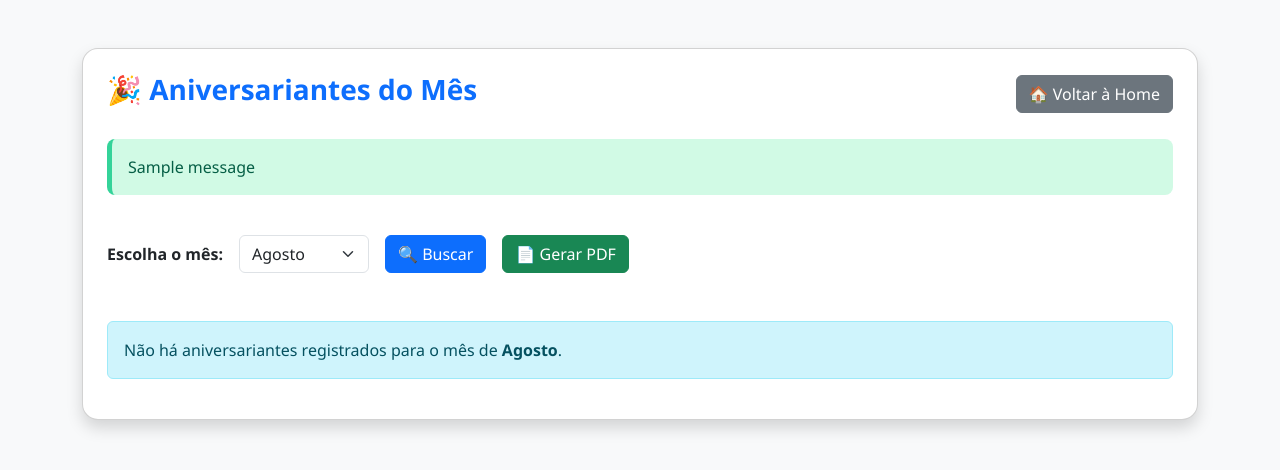
After one commit to HRRBC/dp_ses, a Django app: page /auth/aniversariantes/ in a window 1280 px wide. The commit adds this page. Shown: the top 470 px of the page. Run offline with Django 5.2, Linux system fonts and the light colour scheme; a user stored in the database is signed in; data comes from the database, SQL or seed files in the repository; both versions use the stored data as it was after the commit; one stand-in notice (Sample message) is shown.

Commit message:
adicionado novas funções em ambiente de testes
Adicionado a função Aniversariantes

```diff
--- a/dp_ses_management/urls.py
+++ b/dp_ses_management/urls.py
@@ -14,4 +14,6 @@ urlpatterns = [
     path('colaboradores/editar/<int:id>/', views.editar_colaborador, name='editar_colaborador'),
     path('colaboradores/folha-de-ponto-selecao/<int:id>/', views.folha_de_ponto_selecao, name='folha_de_ponto_selecao'),
     path('gerar-folha-ponto-pdf/', views.gerar_folha_ponto_pdf, name='gerar_folha_ponto_pdf'),
+    path('aniversariantes/', views.listar_aniversariantes, name='listar_aniversariantes'),
+    path('aniversariantes/pdf/<str:mes>/', views.gerar_aniversariantes_pdf, name='gerar_aniversariantes_pdf'),
 ]
--- a/dp_ses_management/views.py
+++ b/dp_ses_management/views.py
@@ -7,16 +7,19 @@ from django.contrib.auth import login as login_django
 from django.contrib.auth.decorators import login_required
 from django.contrib import messages
 import logging
-logger = logging.getLogger(__name__)
-
-# --- Importações para manipulação de PDF (Adicionadas/Verificadas) ---
-from PyPDF2 import PdfReader, PdfWriter # Certifique-se que PyPDF2 está instalado (pip install pypdf2)
-from reportlab.pdfgen import canvas # Certifique-se que reportlab está instalado (pip install reportlab)
+from datetime import datetime
+import os
+from django.conf import settings
+from reportlab.pdfgen import canvas
 from reportlab.lib.pagesizes import A4
 from io import BytesIO
-import os
-from django.conf import settings # Para acessar BASE_DIR
+from PyPDF2 import PdfReader, PdfWriter
+from django.utils import timezone
+from reportlab.lib import colors
+from reportlab.platypus import SimpleDocTemplate, Table, TableStyle, Paragraph
+from reportlab.lib.styles import getSampleStyleSheet, ParagraphStyle
 
+logger = logging.getLogger(__name__)
 
 def login(request):
     if request.method == "GET":
@@ -169,7 +172,7 @@ def editar_colaborador(request, id):
 def listar_colaboradores(request):
     filtro_setor = request.GET.get('setor', '')
     filtro_status = request.GET.get('status', '')
-    filtro_busca_nome = request.GET.get('busca_nome', '').strip() # NOVO: Captura o termo de busca
+    filtro_busca_nome = request.GET.get('busca_nome', '').strip()
 
     colaboradores = Colaborador.objects.all().order_by('nome_completo')
 
@@ -178,9 +181,7 @@ def listar_colaboradores(request):
     if filtro_status:
         colaboradores = colaboradores.filter(status=filtro_status)
 
-    # NOVO: Aplica o filtro de busca por nome, se houver um termo
     if filtro_busca_nome:
-        # __icontains faz uma busca case-insensitive e parcial
         colaboradores = colaboradores.filter(nome_completo__icontains=filtro_busca_nome)
 
     setores_choices = [choice[0] for choice in Colaborador.SETOR_CHOICES]
@@ -190,7 +191,7 @@ def listar_colaboradores(request):
         'colaboradores': colaboradores,
         'filtro_setor': filtro_setor,
         'filtro_status': filtro_status,
-        'filtro_busca_nome': filtro_busca_nome, # NOVO: Passa o termo de busca de volta para o template
+        'filtro_busca_nome': filtro_busca_nome,
         'setores': sorted(list(set(setores_choices))),
         'status_opcoes': status_choices,
     }
@@ -264,7 +265,7 @@ def gerar_folha_ponto_pdf(request):
 
             can.save()
             packet.seek(0)
-            novo_conteudo = PdfReader(packet) # Variável definida aqui
+            novo_conteudo = PdfReader(packet)
 
             # --- DEBUG: Verifique se o overlay tem páginas ---
             print(f"DEBUG: Novo conteúdo (overlay) tem páginas? {len(novo_conteudo.pages) > 0}")
@@ -309,3 +310,96 @@ def gerar_folha_ponto_pdf(request):
 
     messages.error(request, "Requisição inválida para gerar o PDF da folha de ponto.")
     return redirect('tarefas:listar_colaboradores')
+
+@login_required(login_url='/auth/login/')
+def listar_aniversariantes(request):
+    colaboradores = None
+    mes_selecionado = request.GET.get('mes', str(timezone.now().month).zfill(2))
+    mes_nome = ""
+
+    meses = {
+        '01': 'Janeiro', '02': 'Fevereiro', '03': 'Março', '04': 'Abril',
+        '05': 'Maio', '06': 'Junho', '07': 'Julho', '08': 'Agosto',
+        '09': 'Setembro', '10': 'Outubro', '11': 'Novembro', '12': 'Dezembro',
+    }
+
+    if mes_selecionado and mes_selecionado in meses:
+        try:
+            colaboradores = Colaborador.objects.filter(data_nascimento__month=mes_selecionado).order_by('data_nascimento__day', 'nome_completo')
+            mes_nome = meses.get(mes_selecionado, '')
+        except Exception as e:
+            messages.error(request, f"Erro ao buscar aniversariantes: {e}")
+            logger.error(f"Erro ao buscar aniversariantes: {e}")
+    else:
+        mes_selecionado = str(timezone.now().month).zfill(2)
+        colaboradores = Colaborador.objects.filter(data_nascimento__month=mes_selecionado).order_by('data_nascimento__day', 'nome_completo')
+        mes_nome = meses.get(mes_selecionado, '')
+
+    context = {
+        'colaboradores': colaboradores,
+        'meses': meses.items(),
+        'mes_selecionado': mes_selecionado,
+        'mes_nome': mes_nome,
+    }
+    return render(request, 'tarefas/aniversariantes.html', context)
+
+# NOVO: Função para gerar o PDF dos aniversariantes
+@login_required(login_url='/auth/login/')
+def gerar_aniversariantes_pdf(request, mes):
+    meses_nomes = {
+        '01': 'Janeiro', '02': 'Fevereiro', '03': 'Março', '04': 'Abril',
+        '05': 'Maio', '06': 'Junho', '07': 'Julho', '08': 'Agosto',
+        '09': 'Setembro', '10': 'Outubro', '11': 'Novembro', '12': 'Dezembro',
+    }
+
+    mes_nome = meses_nomes.get(mes, 'Mês Desconhecido')
+    colaboradores = Colaborador.objects.filter(data_nascimento__month=mes).order_by('data_nascimento__day', 'nome_completo')
+
+    if not colaboradores.exists():
+        messages.warning(request, f"Não há aniversariantes para o mês de {mes_nome}.")
+        return redirect('tarefas:listar_aniversariantes')
+
+    response = HttpResponse(content_type='application/pdf')
+    filename = f"Aniversariantes_{mes_nome}_{timezone.now().year}.pdf"
+    response['Content-Disposition'] = f'attachment; filename="{filename}"'
+
+    buffer = BytesIO()
+    doc = SimpleDocTemplate(buffer, pagesize=A4)
+    elements = []
+
+    styles = getSampleStyleSheet()
+    styles.add(ParagraphStyle(name='TitleStyle', fontSize=18, leading=22, alignment=1, spaceAfter=12, fontName='Helvetica-Bold'))
+    styles.add(ParagraphStyle(name='HeadingStyle', fontSize=14, leading=18, alignment=0, spaceAfter=6, fontName='Helvetica-Bold'))
+
+    elements.append(Paragraph("Lista de Aniversariantes", styles['TitleStyle']))
+    elements.append(Paragraph(f"Mês de {mes_nome}", styles['HeadingStyle']))
+
+    data = [['Nome Completo', 'Data de Nascimento', 'Cargo', 'Setor']]
+    for colaborador in colaboradores:
+        data.append([
+            colaborador.nome_completo,
+            colaborador.data_nascimento.strftime("%d/%m/%Y"),
+            colaborador.get_cargo_display(),
+            colaborador.get_setor_trabalho_display(),
+        ])
+
+    table_style = TableStyle([
+        ('BACKGROUND', (0, 0), (-1, 0), colors.lightgrey),
+        ('GRID', (0, 0), (-1, -1), 1, colors.black),
+        ('BOX', (0, 0), (-1, -1), 1, colors.black),
+        ('ALIGN', (0, 0), (-1, -1), 'LEFT'),
+        ('FONTNAME', (0, 0), (-1, 0), 'Helvetica-Bold'),
+        ('BOTTOMPADDING', (0, 0), (-1, 0), 12),
+        ('BACKGROUND', (0, 1), (-1, -1), colors.white),
+    ])
+
+    table = Table(data)
+    table.setStyle(table_style)
+    elements.append(table)
+
+    doc.build(elements)
+
+    pdf = buffer.getvalue()
+    buffer.close()
+    response.write(pdf)
+    return response
--- /dev/null
+++ b/templates/tarefas/aniversariantes.html
@@ -0,0 +1,121 @@
+<!DOCTYPE html>
+<html lang="pt-BR">
+<head>
+    {% load static %}
+    <meta charset="UTF-8">
+    <meta name="viewport" content="width=device-width, initial-scale=1.0">
+    <title>Aniversariantes do Mês</title>
+    <link rel="icon" href="{% static 'imagens/favicon.ico' %}" type="image/x-icon">
+    <link href="https://cdn.jsdelivr.net/npm/bootstrap@5.3.0/dist/css/bootstrap.min.css" rel="stylesheet">
+    <style>
+        body {
+            font-family: 'Segoe UI', sans-serif;
+            background-color: #f8f9fa;
+        }
+        .card {
+            border-radius: 1rem;
+        }
+        .message {
+            border-left: 5px solid;
+            padding: 1rem;
+            border-radius: 0.5rem;
+            margin-bottom: 1rem;
+        }
+        .message-success {
+            background-color: #d1fae5;
+            border-color: #34d399;
+            color: #065f46;
+        }
+        .message-error {
+            background-color: #fee2e2;
+            border-color: #ef4444;
+            color: #991b1b;
+        }
+        .message-info {
+            background-color: #e0f2fe;
+            border-color: #3b82f6;
+            color: #1e40af;
+        }
+    </style>
+</head>
+<body>
+    <div class="container py-5">
+        <div class="card shadow p-4">
+            <div class="d-flex justify-content-between align-items-center mb-4">
+                <h1 class="h3 fw-bold text-primary">🎉 Aniversariantes do Mês</h1>
+                <a href="{% url 'tarefas:home' %}" class="btn btn-secondary">
+                    🏠 Voltar à Home
+                </a>
+            </div>
+
+            {% if messages %}
+                <div class="mb-4">
+                    {% for message in messages %}
+                        <div class="message message-{{ message.tags }} {% if message.tags == 'error' %}message-error{% elif message.tags == 'success' %}message-success{% else %}message-info{% endif %}">
+                            {{ message }}
+                        </div>
+                    {% endfor %}
+                </div>
+            {% endif %}
+
+<form method="get" action="{% url 'tarefas:listar_aniversariantes' %}" class="row g-3 align-items-center mb-4">
+    <div class="col-auto">
+        <label for="mes" class="col-form-label fw-semibold">Escolha o mês:</label>
+    </div>
+    <div class="col-auto">
+        <select name="mes" id="mes" class="form-select">
+            {% for value, name in meses %}
+                <option value="{{ value }}" {% if mes_selecionado == value %}selected{% endif %}>
+                    {{ name }}
+                </option>
+            {% endfor %}
+        </select>
+    </div>
+    <div class="col-auto">
+        <button type="submit" class="btn btn-primary">
+            🔍 Buscar
+        </button>
+    </div>
+    {# NOVO: Botão para gerar o PDF #}
+    <div class="col-auto">
+        <a href="{% url 'tarefas:gerar_aniversariantes_pdf' mes=mes_selecionado %}" class="btn btn-success">
+            📄 Gerar PDF
+        </a>
+    </div>
+</form>
+
+            {% if colaboradores %}
+                <h2 class="h5 text-secondary mb-3">🎂 Aniversariantes de <strong>{{ mes_nome }}</strong></h2>
+                <div class="table-responsive">
+                    <table class="table table-hover table-bordered align-middle">
+                        <thead class="table-light">
+                            <tr>
+                                <th>Nome Completo</th>
+                                <th>Data de Nascimento</th>
+                                <th>Cargo</th>
+                                <th>Setor</th>
+                            </tr>
+                        </thead>
+                        <tbody>
+                            {% for colaborador in colaboradores %}
+                                <tr>
+                                    <td>{{ colaborador.nome_completo }}</td>
+                                    <td>{{ colaborador.data_nascimento|date:"d/m/Y" }}</td>
+                                    <td>{{ colaborador.get_cargo_display }}</td>
+                                    <td>{{ colaborador.get_setor_trabalho_display }}</td>
+                                </tr>
+                            {% endfor %}
+                        </tbody>
+                    </table>
+                </div>
+            {% else %}
+                <div class="alert alert-info mt-4" role="alert">
+                    Não há aniversariantes registrados para o mês de <strong>{{ mes_nome }}</strong>.
+                </div>
+            {% endif %}
+        </div>
+    </div>
+
+    <script src="https://cdn.jsdelivr.net/npm/bootstrap@5.3.0/dist/js/bootstrap.bundle.min.js"></script>
+</body>
+</html>
--- a/templates/tarefas/home.html
+++ b/templates/tarefas/home.html
@@ -85,12 +85,12 @@
         Férias
     </button>
 
-            <button class="flex flex-col items-center justify-center p-6 md:p-8 bg-blue-200 text-blue-800 text-lg font-semibold rounded-xl shadow-md hover:bg-blue-300 transition duration-300 ease-in-out transform hover:scale-105 text-center">
+    <a href="{% url 'tarefas:listar_aniversariantes' %}" class="flex flex-col items-center justify-center p-6 md:p-8 bg-blue-200 text-blue-800 text-lg font-semibold rounded-xl shadow-md hover:bg-blue-300 transition duration-300 ease-in-out transform hover:scale-105 text-center">
         <svg xmlns="http://www.w3.org/2000/svg" width="32" height="32" viewBox="0 0 24 24" fill="none" stroke="currentColor" stroke-width="2" stroke-linecap="round" stroke-linejoin="round" class="lucide lucide-cake mb-3">
             <path d="M20 21v-8a2 2 0 0 0-2-2H6a2 2 0 0 0-2 2v8"/><path d="M4 16s.5-1 2-1 2.5 2 4 2 2.5-2 4-2 2.5 2 4 2 2-1 2-1"/><path d="M2 21h20"/><path d="M7 11V7a1 1 0 0 1 1-1h8a1 1 0 0 1 1 1v4"/>
         </svg>
         Aniversariantes do mês
-            </button>
+    </a>
 
     <button class="flex flex-col items-center justify-center p-6 md:p-8 bg-blue-200 text-blue-800 text-lg font-semibold rounded-xl shadow-md hover:bg-blue-300 transition duration-300 ease-in-out transform hover:scale-105 text-center">
         <svg xmlns="http://www.w3.org/2000/svg" width="32" height="32" viewBox="0 0 24 24" fill="none" stroke="currentColor" stroke-width="2" stroke-linecap="round" stroke-linejoin="round" class="lucide lucide-hourglass mb-3">
```
Also changed, not shown: db.sqlite3, 1 other file. Lines whose indentation alone changed are shown as unchanged.
